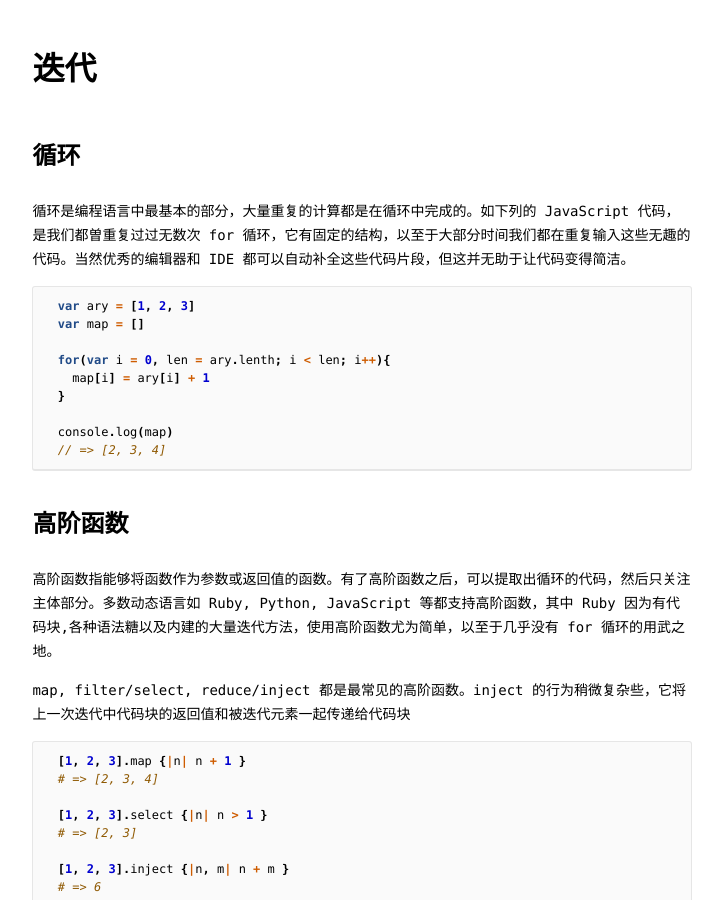
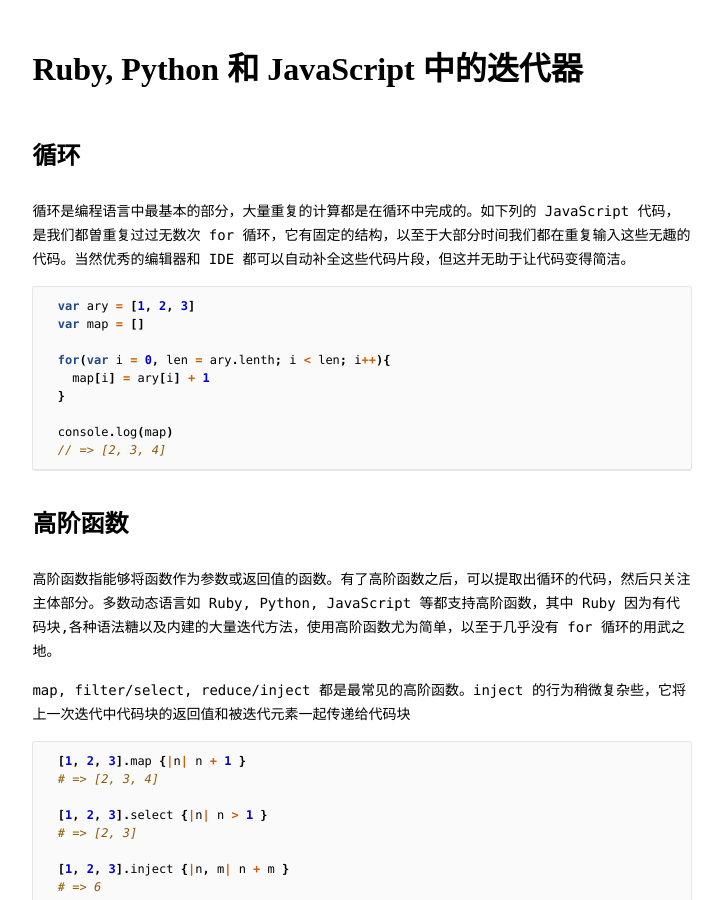
Before and after one commit to john1king/john1king.github.com, a Jekyll site: the page built from _posts/2012-09-02-iteration-in-ruby-python-and-javascript.md, in a window 1280 px wide and 900 px high. Shown: the whole window, without its empty margins (208-931 px from the left). Built offline with Jekyll 4.4.1, drawn with Linux system fonts in a browser that asks for light colours; Markdown is read by kramdown in place of the engine named in the settings; comment, search, counter and statistics services are not loaded.

Commit message:
change post title

```diff
--- a/_posts/2012-09-02-iteration-in-ruby-python-and-javascript.md
+++ b/_posts/2012-09-02-iteration-in-ruby-python-and-javascript.md
@@ -1,6 +1,6 @@
 ---
 layout: post
-title: 迭代
+title: Ruby, Python 和 JavaScript 中的迭代器
 ---
 
 
```
